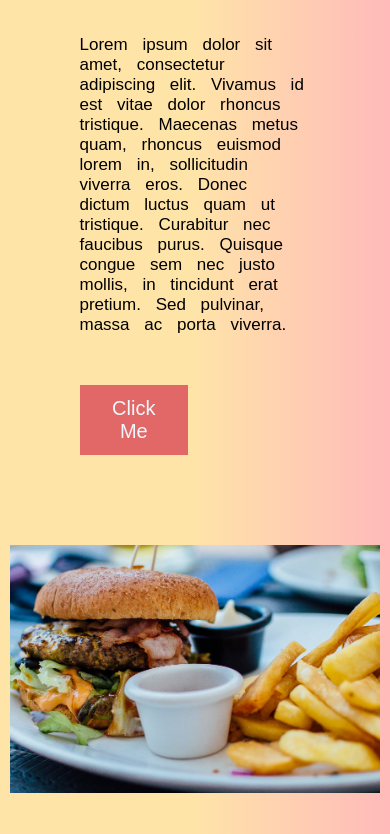
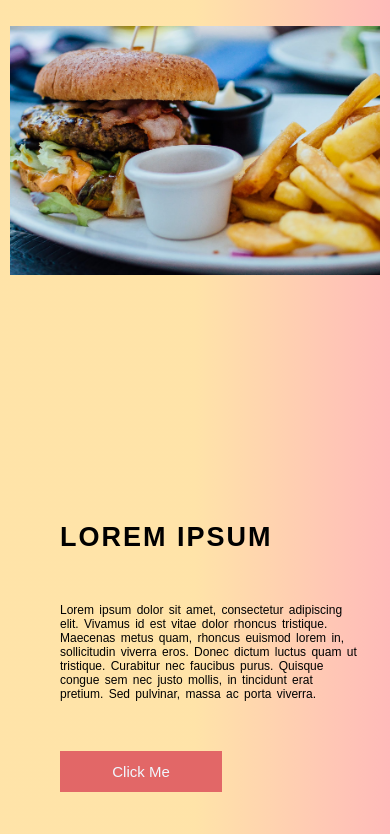
Before and after one commit to khelsai01/simplotel_frontend, a plain HTML site: page index.html in a window 390 px wide. Shown: the part 221-1055 px from the top of the page. Drawn offline with nearby package versions, Linux system fonts and the light colour scheme.

Commit message:
mobile view correction has been done

```diff
--- a/css/style.css
+++ b/css/style.css
@@ -246,7 +246,6 @@ Hero section css Codes
   width: 80%;
   font-size: 5rem;
   letter-spacing: 0.65rem;
-  border: 1px solid ridge;
 }
 
 .content-div h1:hover {
@@ -406,6 +405,43 @@ Responsive Codes
   }
 }
 
+@media (max-width: 27rem) {
+  .hero {
+    flex-direction: column-reverse;
+    gap:0rem;
+    margin-top: -5rem;
+  }
+
+  .hero-text-center {
+    width: 110%;
+  }
+  .hero-text-center h1 {
+    width: 120%;
+    font-size: 2.7rem;
+    letter-spacing: 0.2rem;
+
+  }
+  .hero-text-center p {
+    width: 110%;
+    font-size: 1.2rem;
+    word-spacing: 0.2rem;
+  }
+  .hero-text-center button {
+    width: 60%;
+    font-size: 1.5rem;
+  }
+  .content-div {
+    width: 180%;
+  }
+  .content-div h1 {
+    font-size: 2rem;
+    letter-spacing: 0.1rem;
+  }
+  .hero-image-flex {
+    gap: 1.5rem;
+    width: 180%;
+  }
+}
 /* ===========================================
       Scroller Css Codes
 ======================================= */
```
Also changed, not shown: 1 other file.
